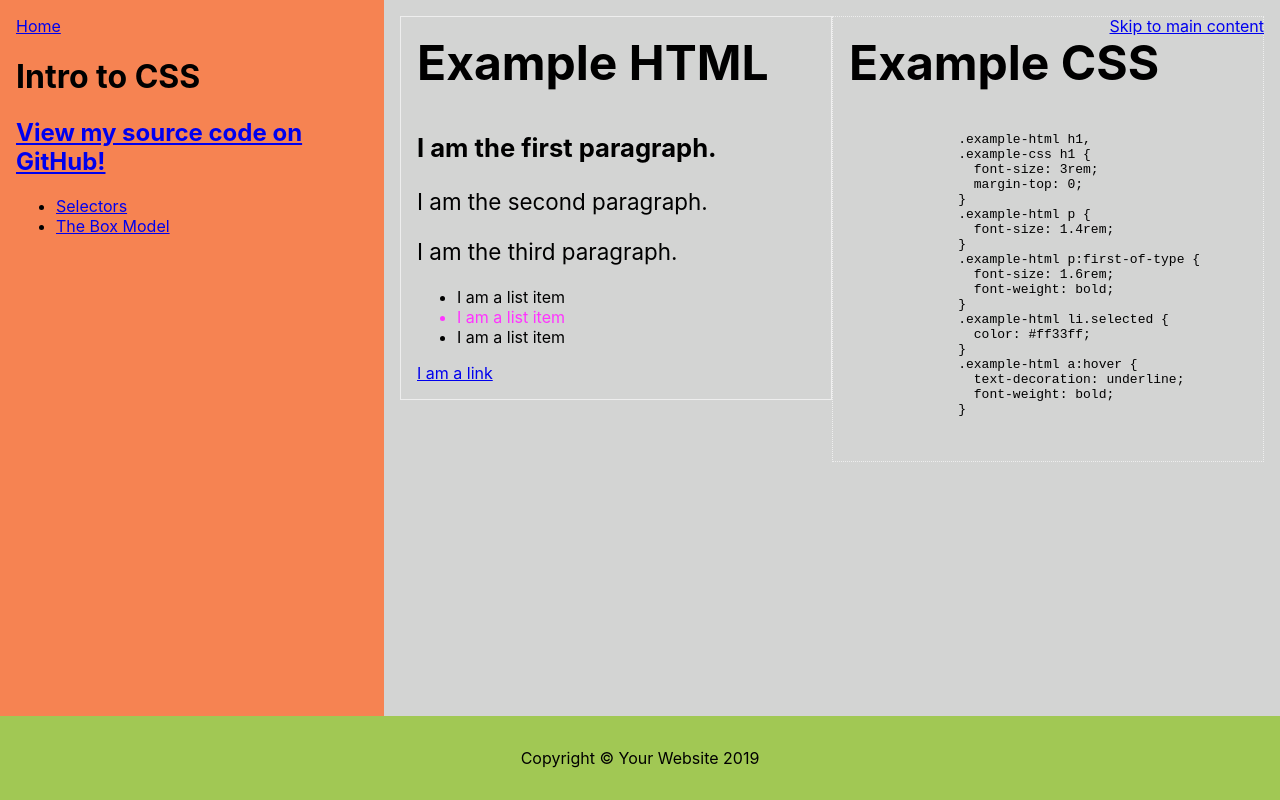
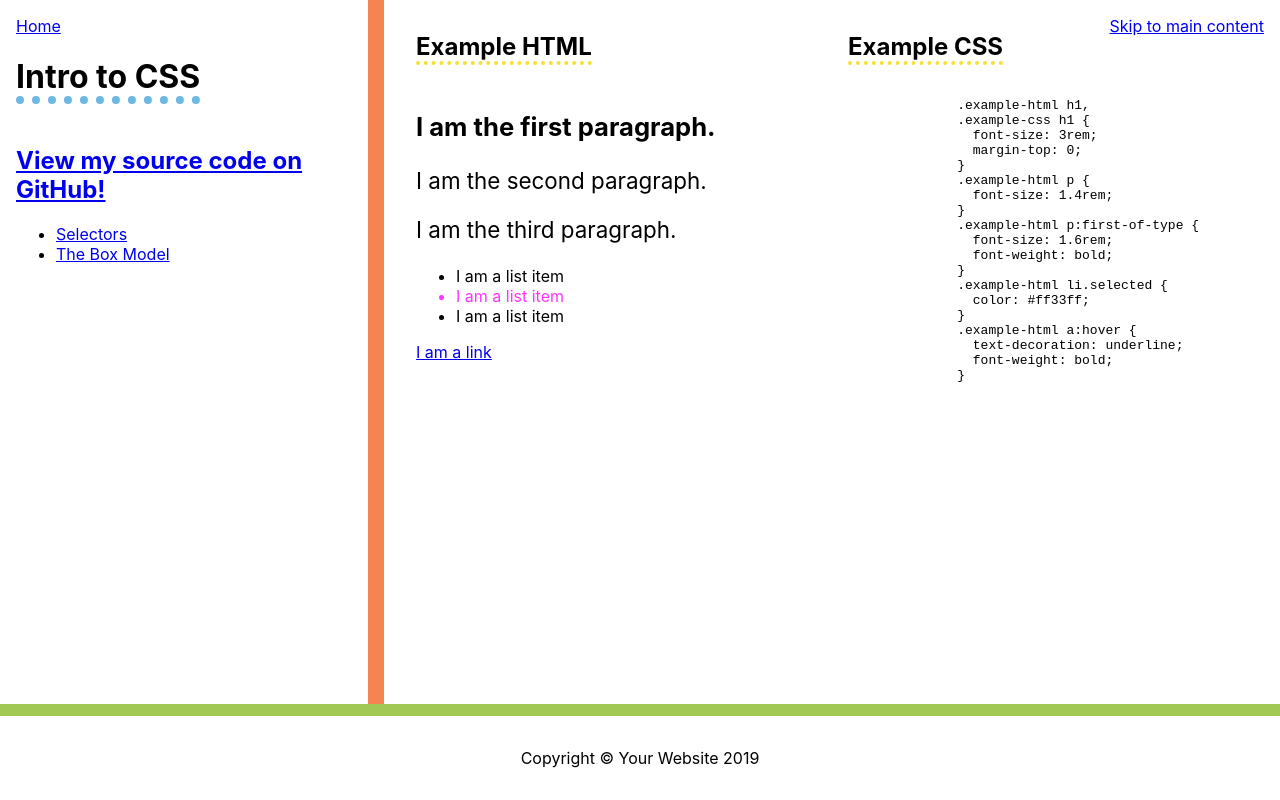
Before and after one commit to adaapp/website-starter, a plain HTML site: page 01-basic-website/intro-to-css/index.html in a window 1280 px wide. Shown: the top 800 px of the page. Drawn offline with Linux system fonts and the light colour scheme.

Commit message:
Ada colors

```diff
--- a/01-basic-website/intro-to-css/index.html
+++ b/01-basic-website/intro-to-css/index.html
@@ -16,7 +16,7 @@
     <a class="skip-to-content" href="#selectors">Skip to main content</a>
     <main>
       <header>
-        <a href="../index.html" title="Go Home">Home</a>
+        <a class="go-home" href="../index.html" title="Go Home">Home</a>
         <h1>Intro to CSS</h1>
         <h2>
           <a
@@ -45,15 +45,12 @@
           }
           .example-html {
             float: left;
-            border: 1px solid #eee;
           }
           .example-css {
             float: right;
-            border: 1px dotted #eee;
           }
           .example-html h1,
           .example-css h1 {
-            font-size: 3rem;
             margin-top: 0;
           }
           .example-html p {
--- a/01-basic-website/style/main.css
+++ b/01-basic-website/style/main.css
@@ -15,6 +15,10 @@ html {
 /* https://css-tricks.com/snippets/css/system-font-stack/ */
 body {
   font-family: -apple-system, BlinkMacSystemFont, "Segoe UI", Roboto, Helvetica, Arial, sans-serif, "Apple Color Emoji", "Segoe UI Emoji", "Segoe UI Symbol";
+}
+
+a.go-home {
+  display: block;
 }
 
 a.skip-to-content {
@@ -43,7 +47,17 @@ header {
   position: fixed;
   width: 30%;
   height: 100vh;
-  background: var(--ada-orange);
+  border-right: 1rem solid var(--ada-orange);
+}
+
+header h1 {
+  display: inline-block;
+  border-bottom: 0.5rem dotted var(--ada-blue);
+}
+
+section h1 {
+  display: inline-block;
+  border-bottom: 0.25rem dotted var(--ada-yellow);
 }
 
 section {
@@ -51,7 +65,7 @@ section {
   position: relative;
   margin-left: 30%;
   min-height: 100vh;
-  background: var(--ada-grey);
+  background: white;
 }
 
 footer {
@@ -59,5 +73,6 @@ footer {
   width: 100%;
   bottom: 0;
   text-align: center;
-  background: var(--ada-green);
+  background: white;
+  border-top: 0.75rem solid var(--ada-green)
 }
```
Also changed, not shown: 01-basic-website/forms/basic-form.html (+1 -1 lines).
